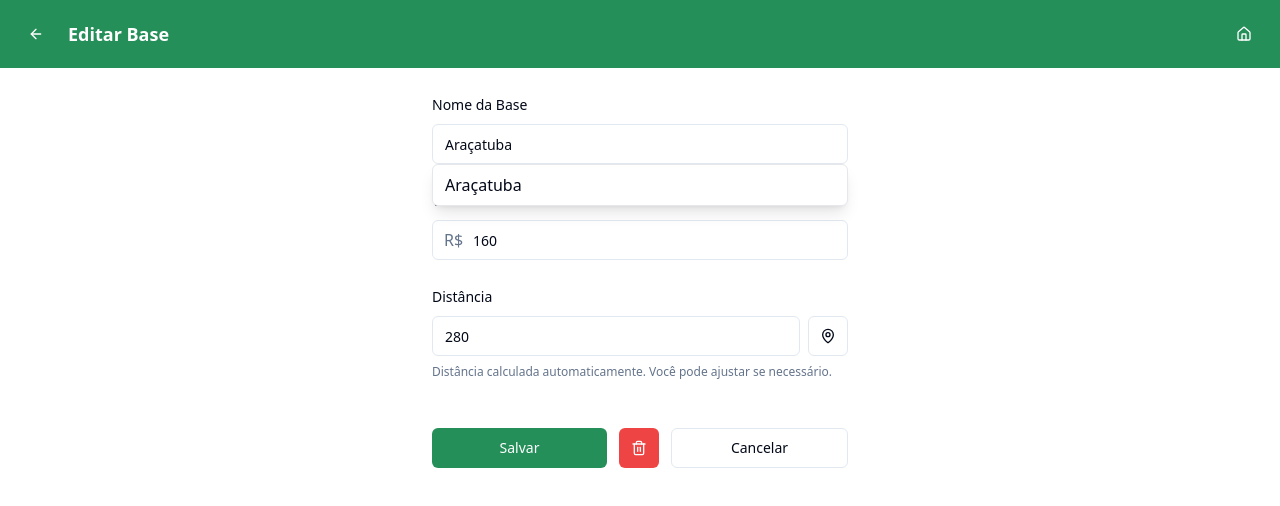
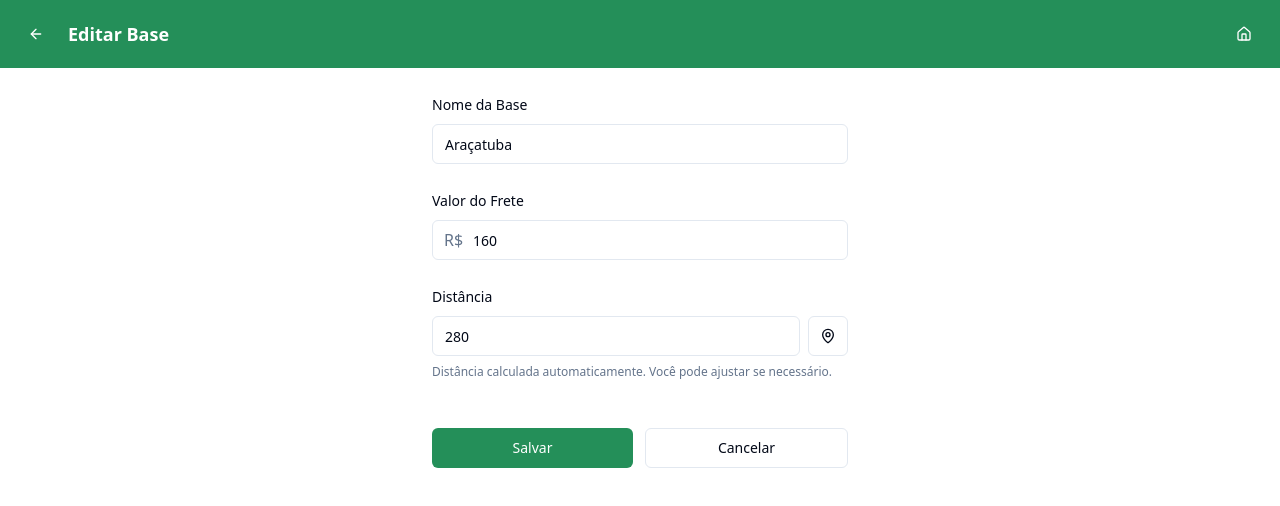
Before and after one commit to GilTads/etanol-cif-calculadora, a React (Vite) app: page /bases/edit/1 in a window 1280 px wide. Shown: the top 506 px of the page. Built offline with nearby package versions, Linux system fonts and the light colour scheme.

Commit message:
Reverted to commit d71b2887b8531361900e284b1c22f85ff11b76e1

```diff
--- a/src/data/municipalities.ts
+++ b/src/data/municipalities.ts
@@ -55,8 +55,3 @@ export function findMunicipalityByName(name: string): Municipality | null {
   const key = normalize(name);
   return data[key] || null;
 }
-
-// Export list of municipality names for autocomplete
-export const municipalityNames = Object.keys(data).map(key => data[key].name)
-  .filter((name, index, arr) => arr.indexOf(name) === index) // Remove duplicates
-  .sort();
--- a/src/pages/AddEditBase.tsx
+++ b/src/pages/AddEditBase.tsx
@@ -1,6 +1,6 @@
 import React, { useState, useEffect } from 'react';
 import { useNavigate, useParams } from 'react-router-dom';
-import { MapPin, Trash2 } from 'lucide-react';
+import { MapPin } from 'lucide-react';
 import { Header } from '../components/Header';
 import { Button } from '../components/ui/button';
 import { Input } from '../components/ui/input';
@@ -11,7 +11,7 @@ import { findMunicipalityByName } from '../data/municipalities';
 
 export default function AddEditBase() {
   const { id } = useParams();
-  const { addBase, updateBase, deleteBase, getBase } = useBases();
+  const { addBase, updateBase, getBase } = useBases();
   const navigate = useNavigate();
   const { toast } = useToast();
   const isEdit = Boolean(id);
@@ -23,9 +23,6 @@ export default function AddEditBase() {
     latitude: '',
     longitude: ''
   });
-
-  const [suggestions, setSuggestions] = useState<string[]>([]);
-  const [showSuggestions, setShowSuggestions] = useState(false);
 
   useEffect(() => {
     if (isEdit && id) {
@@ -42,22 +39,11 @@ export default function AddEditBase() {
     }
   }, [id, isEdit, getBase]);
 
-  // Auto-suggest municipalities and auto-link latitude/longitude
+  // Auto-link latitude/longitude from municipality name as the user types
   useEffect(() => {
     const name = formData.name.trim();
-    if (name.length >= 2) {
-      // Get all municipality names from our database
-      import('../data/municipalities').then(({ municipalityNames }) => {
-        const filtered = municipalityNames
-          .filter(municipality =>
-            municipality.toLowerCase().includes(name.toLowerCase())
-          )
-          .slice(0, 10);
-        setSuggestions(filtered);
-        setShowSuggestions(filtered.length > 0);
-      });
+    if (!name) return;
 
-      // Auto-populate coordinates when exact match is found
     const handle = setTimeout(() => {
       const match = findMunicipalityByName(name);
       if (match) {
@@ -70,10 +56,6 @@ export default function AddEditBase() {
     }, 250);
 
     return () => clearTimeout(handle);
-    } else {
-      setSuggestions([]);
-      setShowSuggestions(false);
-    }
   }, [formData.name]);
 
   const handleSubmit = (e: React.FormEvent) => {
@@ -111,33 +93,6 @@ export default function AddEditBase() {
     }
 
     navigate('/bases');
-  };
-
-  const handleDelete = () => {
-    if (isEdit && id) {
-      deleteBase(id);
-      toast({
-        title: "Sucesso",
-        description: "Base excluída com sucesso"
-      });
-      navigate('/bases');
-    }
-  };
-
-  const selectSuggestion = (suggestion: string) => {
-    setFormData(prev => ({ ...prev, name: suggestion }));
-    setShowSuggestions(false);
-
-    // Auto-populate coordinates
-    const match = findMunicipalityByName(suggestion);
-    if (match) {
-      setFormData(prev => ({
-        ...prev,
-        name: suggestion,
-        latitude: match.latitude.toFixed(6),
-        longitude: match.longitude.toFixed(6),
-      }));
-    }
   };
 
   const calculateDistance = async () => {
@@ -221,31 +176,13 @@ export default function AddEditBase() {
             <Label htmlFor="name" className="text-sm font-medium">
               Nome da Base
             </Label>
-            <div className="relative">
             <Input
               id="name"
               value={formData.name}
               onChange={(e) => setFormData(prev => ({ ...prev, name: e.target.value }))}
-                onFocus={() => setShowSuggestions(suggestions.length > 0)}
-                onBlur={() => setTimeout(() => setShowSuggestions(false), 200)}
-                placeholder="Digite o nome do município..."
+              placeholder="Ribeirão Preto"
               required
             />
-              {showSuggestions && suggestions.length > 0 && (
-                <div className="absolute top-full left-0 right-0 bg-white border border-gray-200 rounded-md shadow-lg z-10 max-h-48 overflow-y-auto">
-                  {suggestions.map((suggestion, index) => (
-                    <button
-                      key={index}
-                      type="button"
-                      className="w-full text-left px-3 py-2 hover:bg-gray-50 border-b border-gray-100 last:border-0"
-                      onClick={() => selectSuggestion(suggestion)}
-                    >
-                      {suggestion}
-                    </button>
-                  ))}
-                </div>
-              )}
-            </div>
           </div>
 
           {/* Valor do Frete */}
@@ -309,17 +246,6 @@ export default function AddEditBase() {
             >
               Salvar
             </Button>
-            {isEdit && (
-              <Button
-                type="button"
-                variant="destructive"
-                size="icon"
-                onClick={handleDelete}
-                className="shrink-0"
-              >
-                <Trash2 className="h-4 w-4" />
-              </Button>
-            )}
             <Button
               type="button"
               variant="outline"
```
Lines whose indentation alone changed are shown as unchanged.
